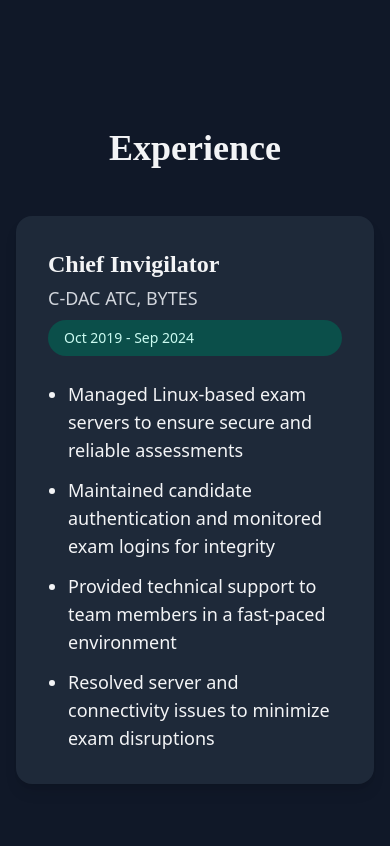
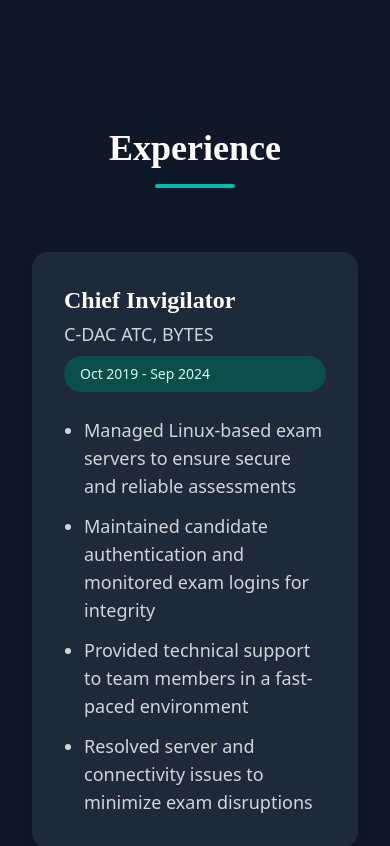
Before and after one commit to ksaurabh252/saurabhKumar_Portfolio, a React (Vite) app: page / in a window 390 px wide. Shown: the part 7560-8406 px from the top of the page. Built offline with nearby package versions, Linux system fonts and the light colour scheme.

Commit message:
refactor: Enhance ExperienceSection with improved styling and animations
- Add semantic HTML comments and better code organization
- Improve dark mode styling and hover animations
- Update layout structure with responsive design

```diff
--- a/src/components/ExperienceSection.jsx
+++ b/src/components/ExperienceSection.jsx
@@ -1,7 +1,16 @@
-/* eslint-disable no-unused-vars */
+// eslint-disable-next-line no-unused-vars
 import { motion } from 'framer-motion';
 
+/* =========================
+   Experience Section Component
+   Displays professional experience in an animated card layout
+   ========================= */
+
 const ExperienceSection = ({ darkMode }) => {
+  /* =========================
+     Experience Data
+     Contains work history and responsibilities
+     ========================= */
   const experiences = [
     {
       position: 'Chief Invigilator',
@@ -17,8 +26,28 @@ const ExperienceSection = ({ darkMode }) => {
   ];
 
   return (
-    <section className="mb-16">
-      <h2 className="text-4xl font-bold mb-12 font-['Poppins'] text-center">Experience</h2>
+    <div className="w-full max-w-6xl mx-auto px-4">
+      {/* =========================
+          Section Title
+          Animated heading with underline
+          ========================= */}
+      <motion.div
+        initial={{ opacity: 0, y: 20 }}
+        animate={{ opacity: 1, y: 0 }}
+        className="text-center mb-16"
+      >
+        <h2 className={`text-4xl md:text-5xl font-bold mb-4 font-['Poppins'] ${darkMode ? 'text-white' : 'text-gray-900'
+          }`}>
+          Experience
+        </h2>
+        <div className={`w-20 h-1 mx-auto rounded-full ${darkMode ? 'bg-teal-500' : 'bg-blue-600'
+          }`} />
+      </motion.div>
+
+      {/* =========================
+          Experience Cards Container
+          Maps through experiences array to create individual cards
+          ========================= */}
       <div className="space-y-8">
         {experiences.map((exp, index) => (
           <motion.div
@@ -32,20 +61,33 @@ const ExperienceSection = ({ darkMode }) => {
                 ? '0 10px 15px -3px rgba(0, 0, 0, 0.3)'
                 : '0 10px 15px -3px rgba(0, 0, 0, 0.1)',
             }}
-            className={`p-8 rounded-2xl ${darkMode ? 'bg-gray-800' : 'bg-white'} shadow-lg transition-all duration-300`}
+            className={`p-8 rounded-2xl shadow-lg transition-all duration-300 ${darkMode ? 'bg-gray-800' : 'bg-white'
+              }`}
           >
+            {/* Card Header - Position, Company, and Duration */}
             <div className="flex flex-col md:flex-row md:justify-between md:items-center mb-6">
               <div>
-                <h3 className="text-2xl font-bold font-['Poppins'] mb-1">{exp.position}</h3>
-                <p className={`text-lg ${darkMode ? 'text-gray-300' : 'text-gray-600'}`}>{exp.company}</p>
+                <h3 className={`text-2xl font-bold font-['Poppins'] mb-1 ${darkMode ? 'text-white' : 'text-gray-900'
+                  }`}>
+                  {exp.position}
+                </h3>
+                <p className={`text-lg ${darkMode ? 'text-gray-300' : 'text-gray-600'
+                  }`}>
+                  {exp.company}
+                </p>
               </div>
               <motion.span
-                whileHover={{ scale: 1.05, backgroundColor: darkMode ? '#065F46' : '#A7F3D0' }}
-                className={`px-4 py-2 rounded-full text-sm font-medium mt-2 md:mt-0 ${darkMode ? 'bg-teal-900 text-teal-100' : 'bg-teal-200 text-teal-900'} transition-colors duration-200`}
+                whileHover={{ scale: 1.05 }}
+                className={`px-4 py-2 rounded-full text-sm font-medium mt-2 md:mt-0 transition-colors duration-200 ${darkMode
+                    ? 'bg-teal-900 text-teal-100 hover:bg-teal-800'
+                    : 'bg-teal-200 text-teal-900 hover:bg-teal-300'
+                  }`}
               >
                 {exp.duration}
               </motion.span>
             </div>
+
+            {/* Responsibilities List */}
             <ul className="list-disc pl-5 space-y-3">
               {exp.responsibilities.map((resp, i) => (
                 <motion.li
@@ -53,7 +95,8 @@ const ExperienceSection = ({ darkMode }) => {
                   initial={{ opacity: 0 }}
                   animate={{ opacity: 1 }}
                   transition={{ delay: 0.2 + i * 0.1, type: "spring" }}
-                  className="text-lg"
+                  className={`text-lg ${darkMode ? 'text-gray-300' : 'text-gray-600'
+                    }`}
                 >
                   {resp}
                 </motion.li>
@@ -62,7 +105,7 @@ const ExperienceSection = ({ darkMode }) => {
           </motion.div>
         ))}
       </div>
-    </section>
+    </div>
   );
 };
 
```
